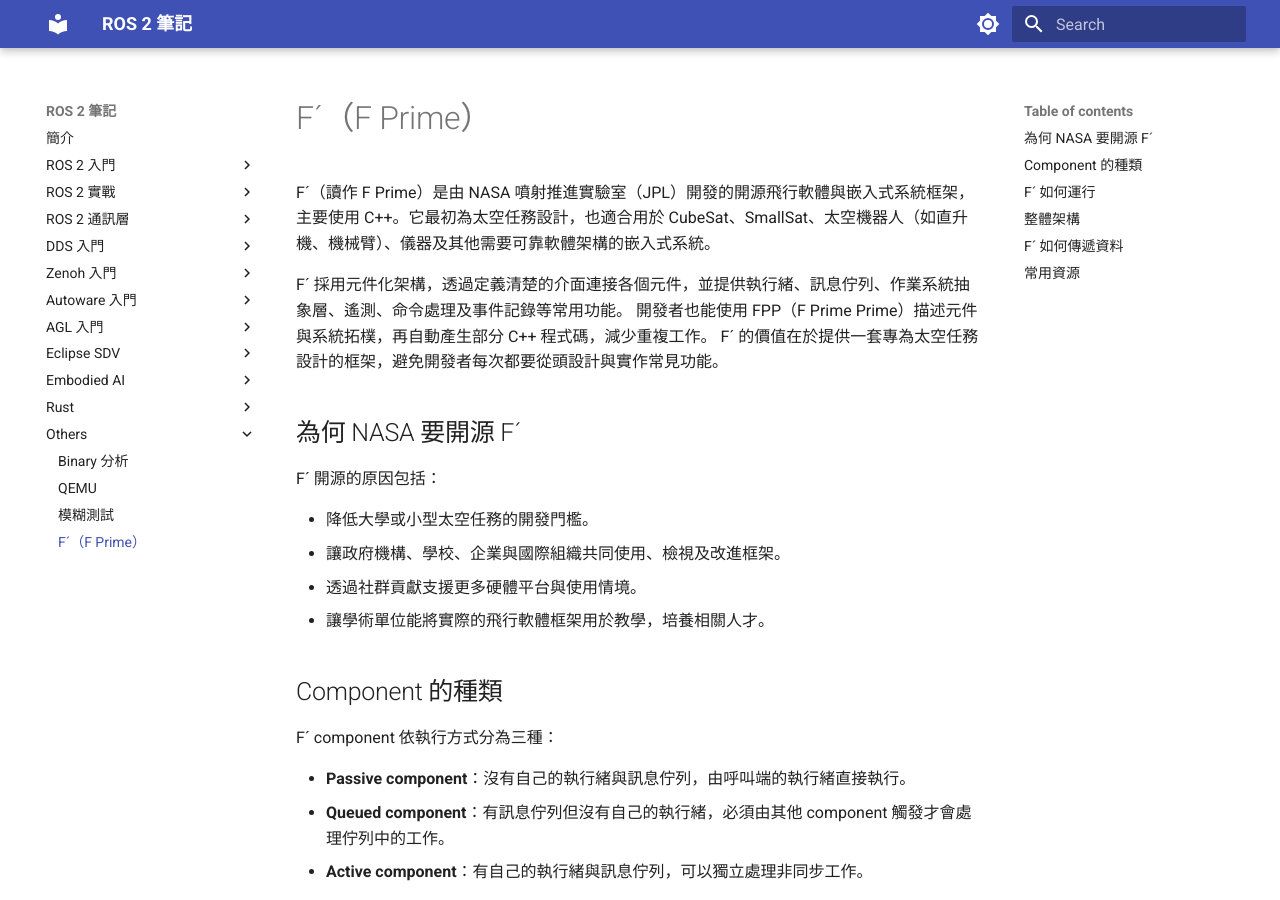
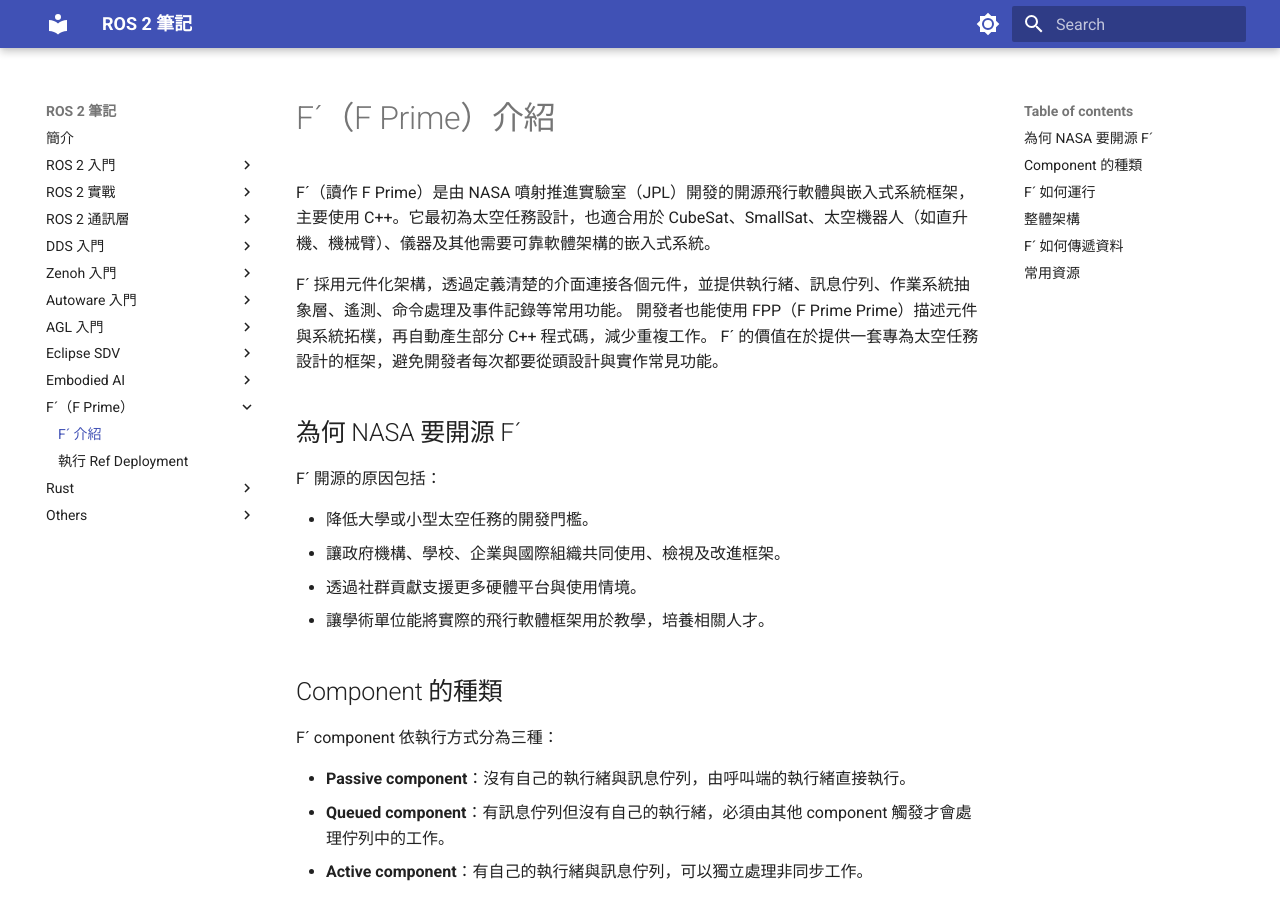
Before and after one commit to evshary/ros2-learning, an MkDocs documentation site: the page built from docs/fprime/introduction.md, in a window 1280 px wide and 900 px high. Built offline with MkDocs 1.6.1 and Material for MkDocs 9.7.7, drawn with Linux system fonts in a browser that asks for light colours.

Commit message:
Update the structure of F Prime
Signed-off-by: ChenYing Kuo <evshary@gmail.com>

```diff
--- a/docs/others/fprime.md
+++ b/docs/fprime/introduction.md
@@ -1,4 +1,4 @@
-# F´（F Prime）
+# F´（F Prime）介紹
 
 F´（讀作 F Prime）是由 NASA 噴射推進實驗室（JPL）開發的開源飛行軟體與嵌入式系統框架，主要使用 C++。它最初為太空任務設計，也適合用於 CubeSat、SmallSat、太空機器人（如直升機、機械臂）、儀器及其他需要可靠軟體架構的嵌入式系統。
 
--- a/mkdocs.yml
+++ b/mkdocs.yml
@@ -104,6 +104,9 @@ nav:
   - 'Embodied AI':
     - 'Embodied AI 介紹': 'embodied-ai/introduction.md'
     - 'NVIDIA GPU 安裝': 'embodied-ai/gpu.md'
+  - 'F´（F Prime）':
+    - 'F´ 介紹': 'fprime/introduction.md'
+    - '執行 Ref Deployment': 'fprime/run-ref.md'
   - 'Rust':
     - 'Rust 介紹': 'rust/introduction.md'
     - '為什麼選擇 Rust': 'rust/why_rust.md'
@@ -123,4 +126,3 @@ nav:
     - 'Binary 分析': 'others/binary-analysis.md'
     - 'QEMU': 'others/qemu.md'
     - '模糊測試': 'others/fuzz.md'
-    - 'F´（F Prime）': 'others/fprime.md'
```
